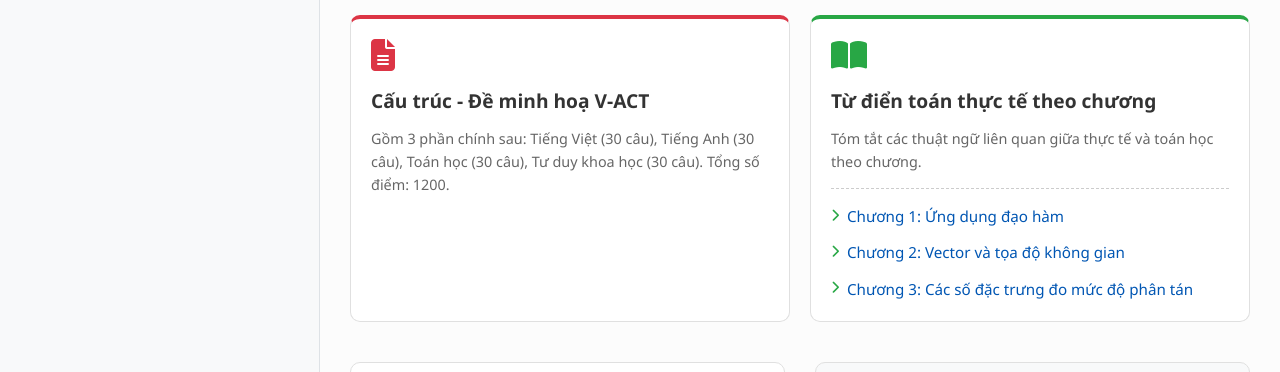
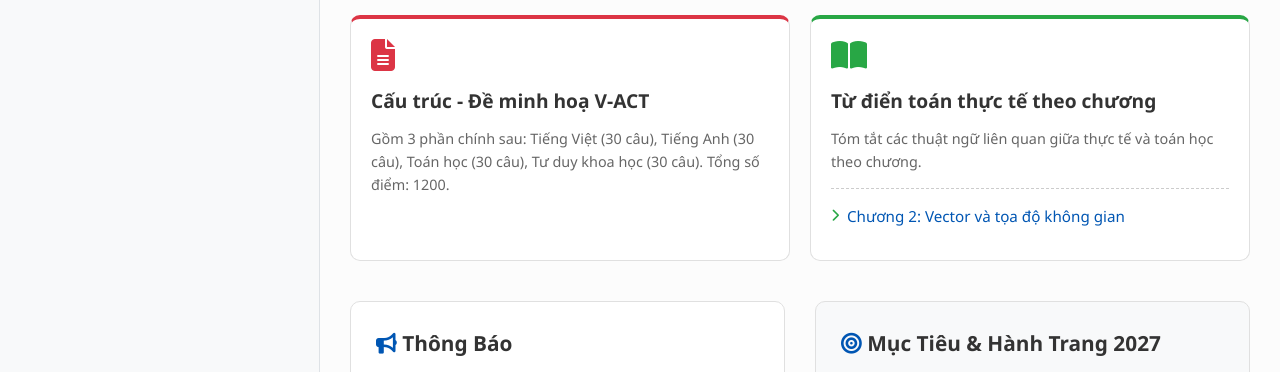
Before and after one commit to tandp-math/tanquizlab.com, a plain HTML site: page index.html in a window 1280 px wide. Shown: the part 1536-1908 px from the top of the page. Drawn offline with Linux system fonts and the light colour scheme.

Commit message:
Go tam 3 link sidebar chet: ly-thuyet-1, thucte_ch1, thucte_ch3

```diff
--- a/index.html
+++ b/index.html
@@ -251,7 +251,6 @@
                     <details>
                         <summary class="chapter-title">Chương 1: Ứng dụng đạo hàm để khảo sát và vẽ đồ thị hàm số</summary>
                         <ul>
-                            <li><a href="ly-thuyet-1.html">Trắc nghiệm lý thuyết</a></li>
                             <li><a href="lths1.html">Sự biến thiên và cực trị</a></li>
                             <li><a href="lths2.html">Cực trị và GTLN-GTNN</a></li>
                             <li><a href="lths3.html">GTLN-GTNN và Tiệm cận</a></li>
@@ -574,30 +573,12 @@
     <!-- Phần Danh sách các mục con (Các chương) -->
     <ul style="list-style-type: none; padding-left: 0; margin: 0;">
 
-        <!-- Mục con 1 -->
-        <li style="margin-bottom: 12px;">
-            <a href="thucte_ch1" style="text-decoration: none; color: #0056b3; font-size: 0.95rem; font-weight: 500; display: flex; align-items: center; transition: color 0.2s;"
-               onmouseover="this.style.color='#28a745'" onmouseout="this.style.color='#0056b3'">
-                <i class="fas fa-chevron-right" style="font-size: 0.8rem; margin-right: 8px; color: #28a745;"></i>
-                Chương 1: Ứng dụng đạo hàm
-            </a>
-        </li>
-
         <!-- Mục con 2 -->
         <li style="margin-bottom: 12px;">
             <a href="thucte_ch2" style="text-decoration: none; color: #0056b3; font-size: 0.95rem; font-weight: 500; display: flex; align-items: center; transition: color 0.2s;"
                onmouseover="this.style.color='#28a745'" onmouseout="this.style.color='#0056b3'">
                 <i class="fas fa-chevron-right" style="font-size: 0.8rem; margin-right: 8px; color: #28a745;"></i>
                 Chương 2: Vector và tọa độ không gian
-            </a>
-        </li>
-
-        <!-- Mục con 3 -->
-        <li style="margin-bottom: 0;">
-            <a href="thucte_ch3" style="text-decoration: none; color: #0056b3; font-size: 0.95rem; font-weight: 500; display: flex; align-items: center; transition: color 0.2s;"
-               onmouseover="this.style.color='#28a745'" onmouseout="this.style.color='#0056b3'">
-                <i class="fas fa-chevron-right" style="font-size: 0.8rem; margin-right: 8px; color: #28a745;"></i>
-                Chương 3: Các số đặc trưng đo mức độ phân tán
             </a>
         </li>
 
```
